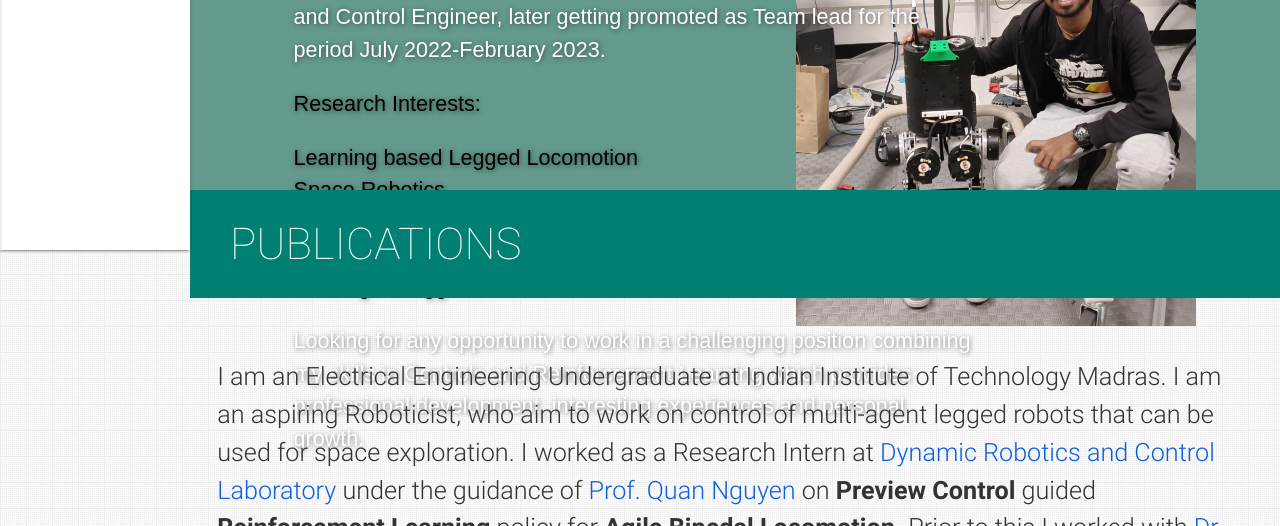
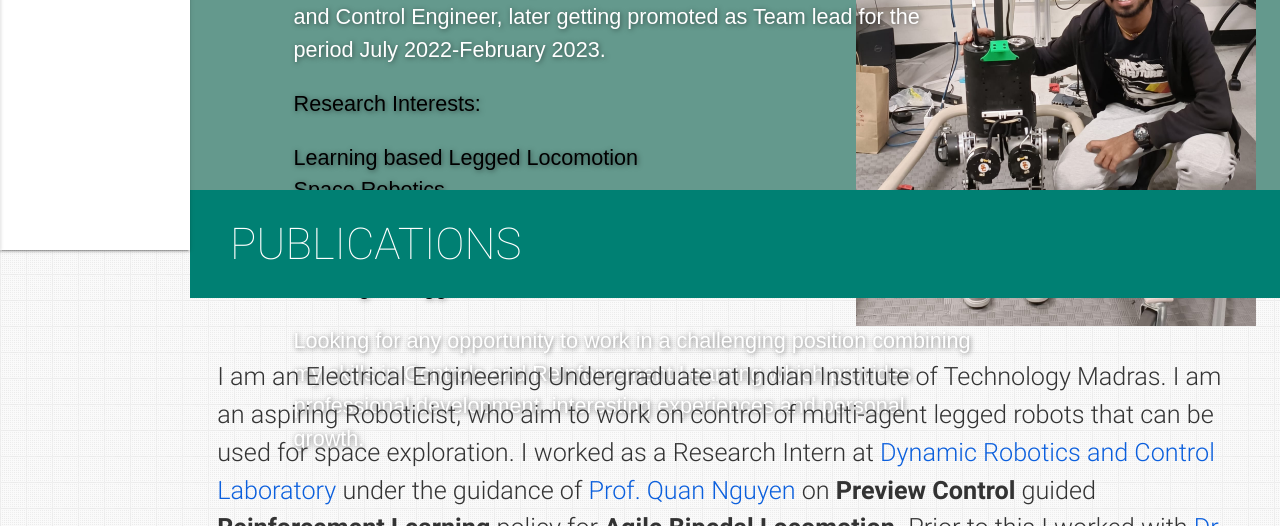
Before and after one commit to Nike353/Nike353.github.io, a plain HTML site: page index.html in a window 1280 px wide. Shown: the part 610-1136 px from the top of the page. Drawn offline with nearby package versions, Linux system fonts and the light colour scheme.

Commit message:
pic in main_page

```diff
--- a/index.html
+++ b/index.html
@@ -255,7 +255,7 @@
             </div>
 
             <div class = "main_pic">
-              <img src="/assets/img/main_page.jpeg" alt="main_page_image" style="width:400px;height: auto;float: right;margin-top: -560px;margin-right: 30px;">
+              <img src="/assets/img/main_page.jpeg" alt="main_page_image" style="width:400px;height: auto;float: right;margin-top: -560px;margin-right: -30px;">
               <!-- <img src="/home/nikhil/IITM/portfolio/assets/img/main_page.jpeg" alt="main_page_image" style="width:500px;height: auto;float: right;margin-top: -660px;"> -->
             </div>
 
```
